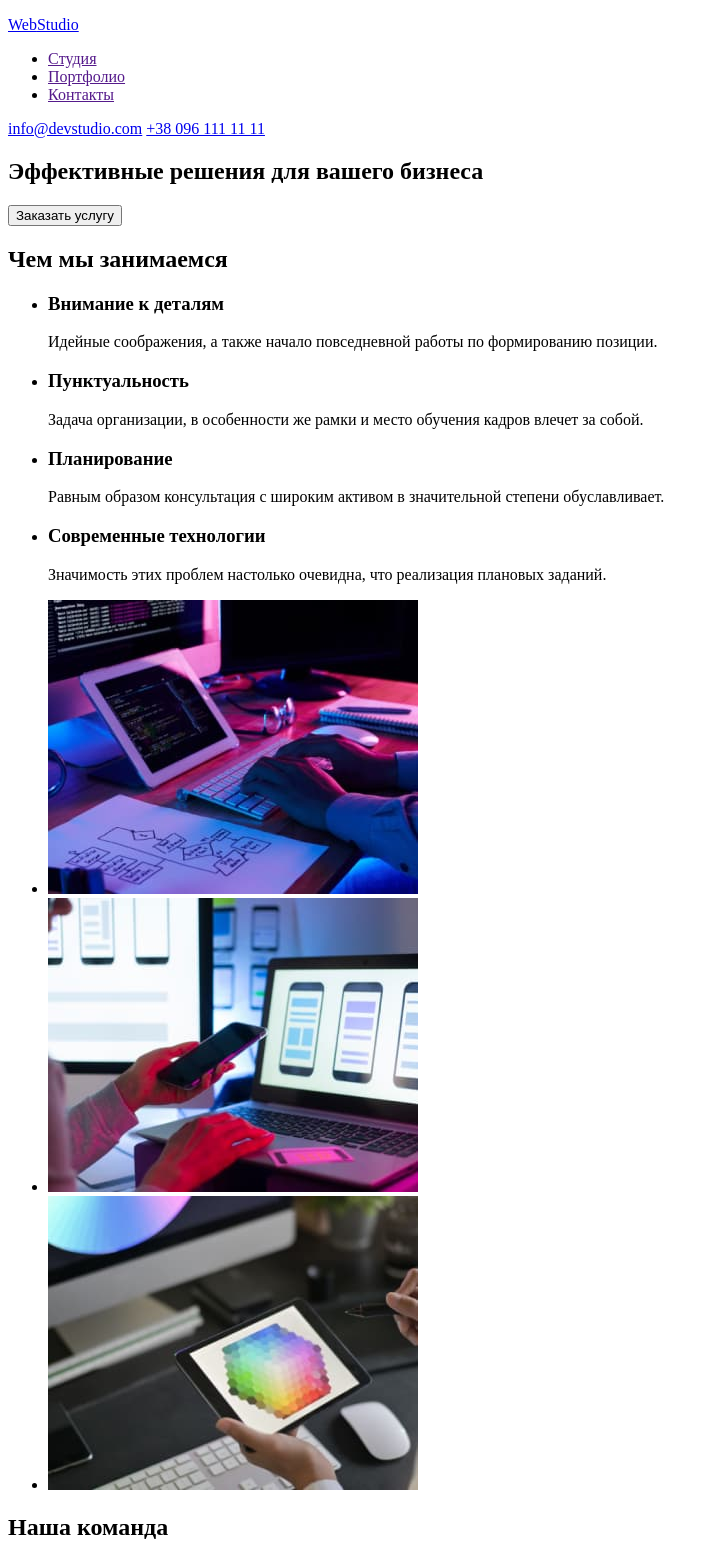
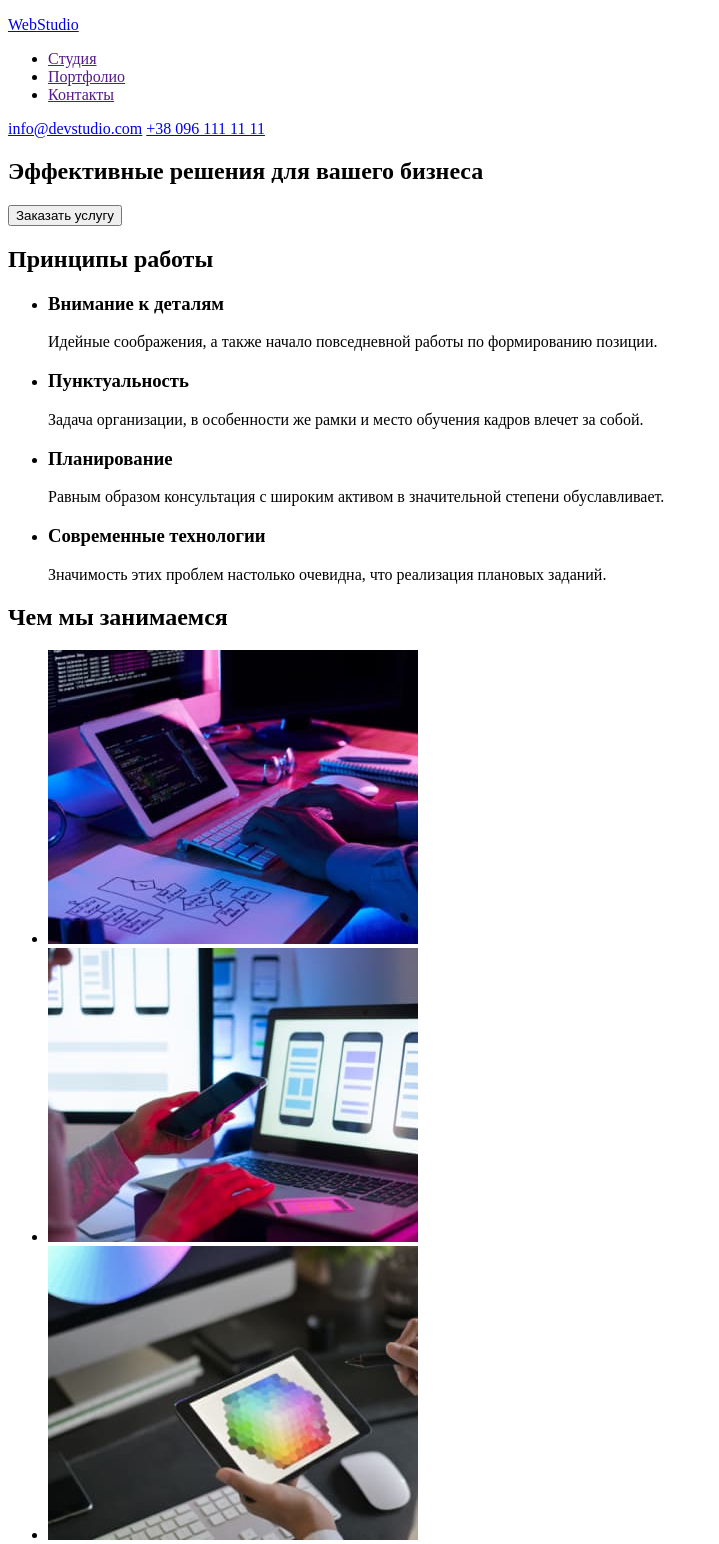
Before and after one commit to KateTref/goit-markup-hw-01, a plain HTML site: page index.html in a window 1280 px wide. Shown: the top 1544 px of the page, without its empty margins (0-719 px from the left). Drawn offline with Linux system fonts and the light colour scheme.

Commit message:
Исправлены ссылки тел и меил, добавлена секция

```diff
--- a/index.html
+++ b/index.html
@@ -10,7 +10,6 @@
 
   <header>
     <a href="./index.html"><p lang="en"><span>Web</span>Studio</p></a>
-
     <nav>
     <ul>
       <li><a href="">Cтудия</a></li>
@@ -18,9 +17,8 @@
       <li><a href="">Контакты</a></li>
     </ul>
     </nav>
-
-    <a href="mailto: info@devstudio.com" >info@devstudio.com</a>
-    <a href="tel: +380961111111">+38 096 111 11 11</a>
+    <a href="mailto:info@devstudio.com">info@devstudio.com</a>
+    <a href="tel:+380961111111">+38 096 111 11 11</a>
   </header>
 
   <main>
@@ -30,8 +28,7 @@
     </section>
 
     <section>
-     <h2>Чем мы занимаемся</h2>
-
+     <h2>Принципы работы</h2>
      <ul>
         <li>
             <h3>Внимание к деталям</h3>
@@ -50,7 +47,10 @@
              <p>Значимость этих проблем настолько очевидна, что реализация плановых заданий.</p>
         </li>
      </ul>
+     </section>
 
+     <section>
+        <h2>Чем мы занимаемся</h2>
         <ul>
           <li><img src="./images/box-1.jpg" width="370" alt="руки человека на клавиатуре компьютера"></li>
           <li><img src="./images/box-2.jpg" width="370" alt="человек за компьютером, держащий в руке телефон"></li>
@@ -60,7 +60,6 @@
 
     <section>
       <h2>Наша команда</h2>
-
       <ul>
         <li><img src="./images/img-1.jpg" width="270" alt="Фото Игоря Демьяненко">
           <p>Игорь Демьяненко</p>
```
Lines whose indentation alone changed are shown as unchanged.
